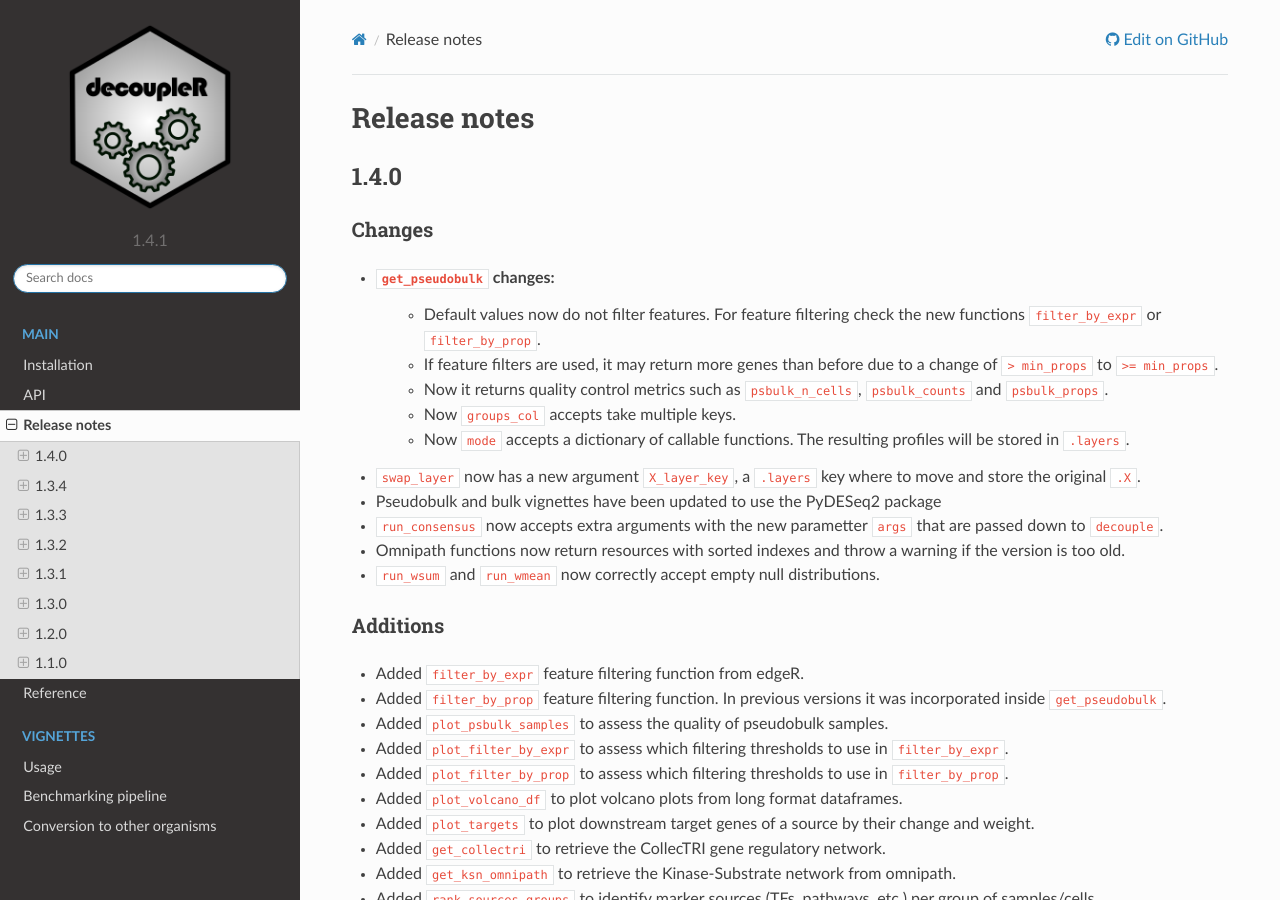
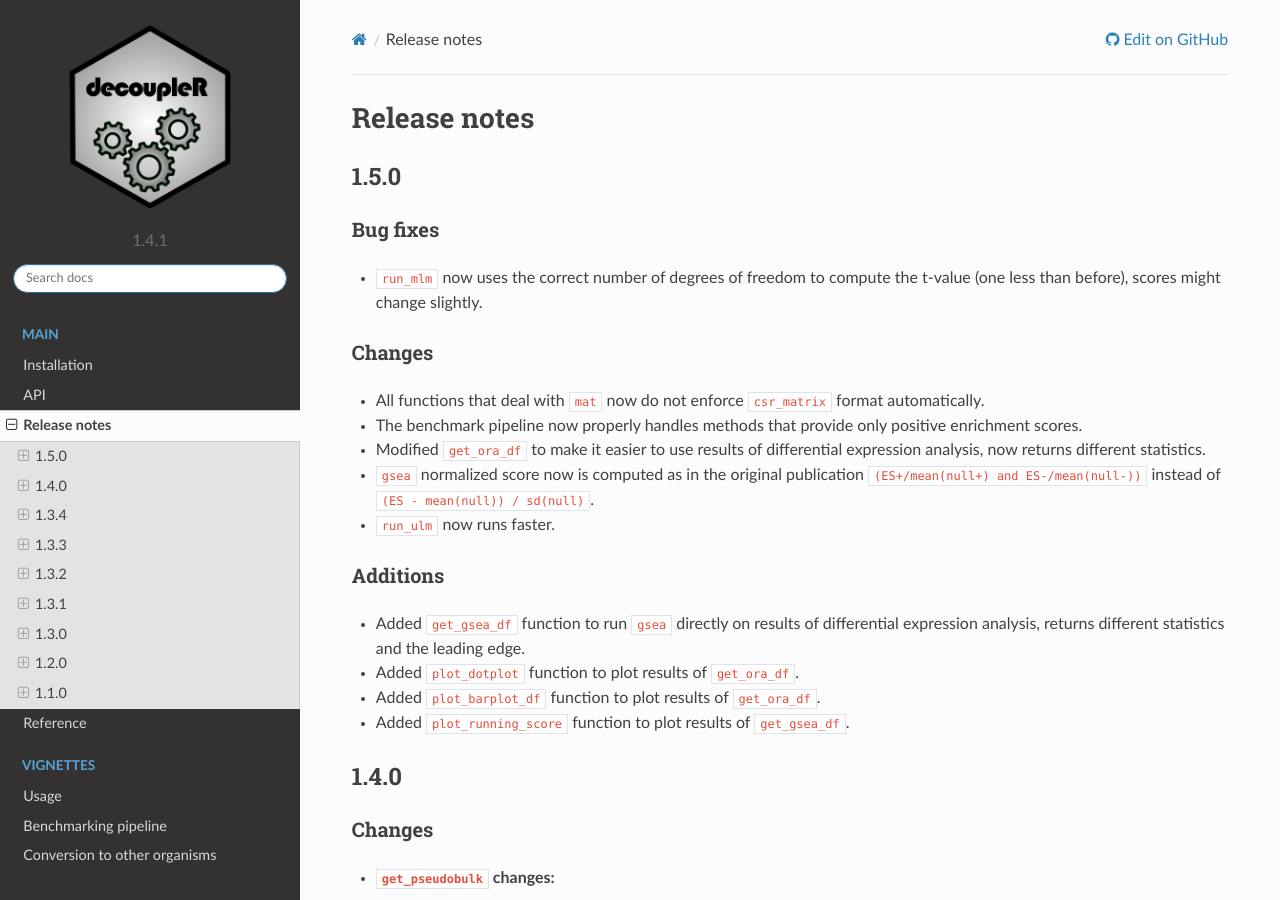
Before and after one commit to saezlab/decoupler-py, a Sphinx documentation site: the page built from docs/source/release_notes.rst, in a window 1280 px wide and 900 px high. Built offline with Sphinx 7.4.7 and the Read the Docs theme 2.0.0, drawn with Linux system fonts in a browser that asks for light colours; pages that are not in the unit, such as notebooks, are missing from menus.

Commit message:
Updated release notes

```diff
--- a/docs/source/release_notes.rst
+++ b/docs/source/release_notes.rst
@@ -1,5 +1,27 @@
 Release notes
 =============
+
+1.5.0
+-----
+
+Bug fixes
+~~~~~~~~~
+- ``run_mlm`` now uses the correct number of degrees of freedom to compute the t-value (one less than before), scores might change slightly.
+
+Changes
+~~~~~~~
+- All functions that deal with ``mat`` now do not enforce ``csr_matrix`` format automatically.
+- The benchmark pipeline now properly handles methods that provide only positive enrichment scores.
+- Modified ``get_ora_df`` to make it easier to use results of differential expression analysis, now returns different statistics.
+- ``gsea`` normalized score now is computed as in the original publication ``(ES+/mean(null+) and ES-/mean(null-))`` instead of ``(ES - mean(null)) / sd(null)``.
+- ``run_ulm`` now runs faster.
+
+Additions
+~~~~~~~~~
+- Added ``get_gsea_df`` function to run ``gsea`` directly on results of differential expression analysis, returns different statistics and the leading edge.
+- Added ``plot_dotplot`` function to plot results of ``get_ora_df``.
+- Added ``plot_barplot_df`` function to plot results of ``get_ora_df``.
+- Added ``plot_running_score`` function to plot results of ``get_gsea_df``.
 
 1.4.0
 -----
```
